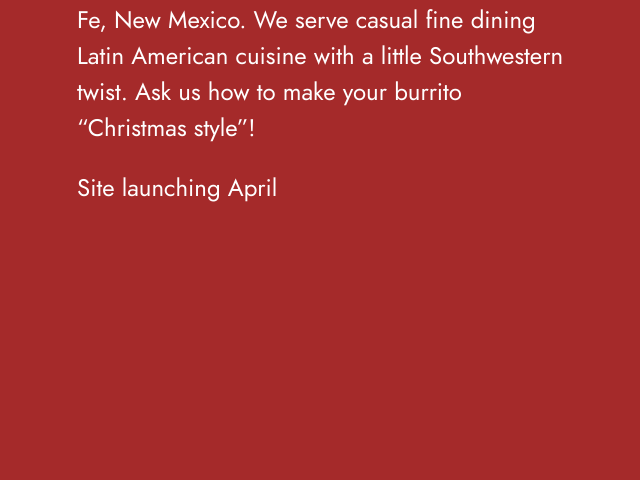
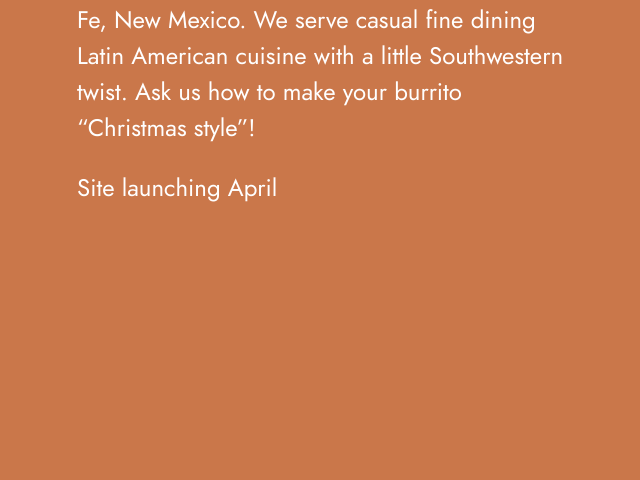
Before and after one commit to jamesantonywood/Tropicali, a plain HTML site: page index.html in a window 1280 px wide. Shown: the part 320-800 px from the top of the page, without its empty margins (313-953 px from the left). Drawn offline with nearby package versions, Linux system fonts and the light colour scheme; files that its build step writes are made by us from their sources; files whose address does not match are found by name.

Commit message:
Changed bg color to #ca774a as per client request

```diff
--- a/assets/sass/app.scss
+++ b/assets/sass/app.scss
@@ -12,7 +12,7 @@
 
 $body-font: "Jost";
 $body-size: 24px;
-$primary-color: brown;
+$primary-color: #ca774a;
 
 $mq-large: 800px;
 $mq-medium: 600px;
```
